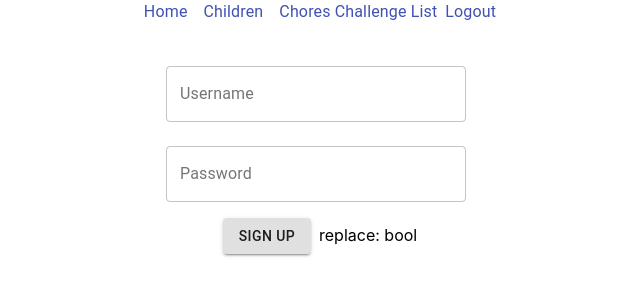
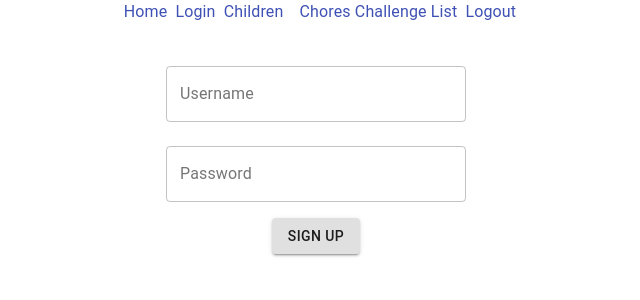
Before and after one commit to BW-Home-Chore-Tracker/FrontEnd, a React (Create React App) app in the folder homechoretracker/: page / in a window 1280 px wide. Shown: the top 300 px of the page, without its empty margins (324-964 px from the left). Built offline with nearby package versions, Linux system fonts and the light colour scheme.

Commit message:
got register and login to work

```diff
--- a/homechoretracker/package.json
+++ b/homechoretracker/package.json
@@ -13,6 +13,7 @@
     "react-router-dom": "^5.1.2",
     "react-scripts": "3.2.0",
     "redux": "^4.0.4",
+    "redux-logger": "^3.0.6",
     "redux-thunk": "^2.3.0"
   },
   "scripts": {
--- a/homechoretracker/src/App.js
+++ b/homechoretracker/src/App.js
@@ -3,12 +3,12 @@ import { BrowserRouter as Router, Route, Switch, Link } from "react-router-dom";
 
 import Login from './components/Login';
 import PrivateRoute from "./components/PrivateRoute";
-import Parent from "./components/SignIn";
+import Parent from "./components/Parent";
+import Parents from './components/Parents';
 import Chores from "./components/Chores";
 import './App.css';
 import Children from './components/Children';
 import UpdateChoresForm from './components/UpdateChoresForm'
-import SignIn from "./components/SignIn";
 import NavBar from "./components/NavBar";
 function App() {
 
@@ -19,18 +19,18 @@ function App() {
     <Router>
 
       <div className="App">
+
         <NavBar />
         <Switch>
-          <Route exact exact path="/" component={SignIn} />
-          <PrivateRoute exact path="/protected" component={Parent} />
+          <Route path="/parents" components={Parents} />
+          <Route exact path="/" component={Parent} />
+          <Route exact path="/login" component={Login} />
+          <Route exact path="/protected" component={Parent} />
           <Route exact path="/children" component={Children} />
           <Route path="/chores" component={Chores} />
-
           <Route path="/children" component={Children} />
           <Route path="/chores" component={Chores} />
           <Route path="/update-chores" component={UpdateChoresForm} />
-
-          {/* <Route exact path="/" component={Login} /> */}
         </Switch>
       </div>
     </Router>
--- a/homechoretracker/src/components/Children.js
+++ b/homechoretracker/src/components/Children.js
@@ -148,9 +148,11 @@ function Children(props) {
 			</div>
 
 			<div>
-				<Button variant="contained" className={classes.button} type="submit" onClick={addChild}>
-					Add
+				<Link to="/update-children">
+					<Button variant="contained" className={classes.button} type="submit" onClick={addChild}>
+						Add
 				</Button>
+				</Link>
 			</div>
 		</form>
 
--- a/homechoretracker/src/components/Login.js
+++ b/homechoretracker/src/components/Login.js
@@ -2,7 +2,7 @@ import React, { useState } from 'react';
 import { makeStyles } from '@material-ui/core/styles';
 import TextField from '@material-ui/core/TextField';
 import Button from '@material-ui/core/Button';
-import axiosWithAuth from './axiosWithAuth';
+import axios from 'axios';
 import { connect } from 'react-redux';
 import { doSignIn } from '../actions/authActions';
 
@@ -19,6 +19,7 @@ const useStyles = makeStyles(theme => ({
     },
     button: {
         margin: theme.spacing(1),
+        width: 150,
     },
     input: {
         display: 'none',
@@ -26,11 +27,13 @@ const useStyles = makeStyles(theme => ({
 }));
 
 const Login = props => {
-    const [user, setUser] = useState({})
+    const [user, setUser] = useState({ username: "", password: "" })
 
     const login = e => {
         e.preventDefault();
+        console.log(user)
         props.doSignIn(user);
+        this.props.history.push("/children");
 
 
     };
@@ -44,14 +47,15 @@ const Login = props => {
     };
     const handleSubmit = e => {
         e.preventDefault();
-        axiosWithAuth.post('https://chore-tracker-bw.herokuapp.com/users/login', user)
+        axios.post('https://chore-tracker-bw.herokuapp.com/users/login', user)
             .then(response => {
                 localStorage.setItem("token", response.data.token);
-                props.history.push("/parent");
+
             })
-            .catch(error => console.log(error)
-            )
+
+
     }
+
     const classes = useStyles();
     return (
         <div>
--- a/homechoretracker/src/components/NavBar.js
+++ b/homechoretracker/src/components/NavBar.js
@@ -19,6 +19,7 @@ export default function NavBar() {
             <Link href="https://chorechallenge.netlify.com/" onClick={preventDefault} className={classes.link}>
                 Home
       </Link>
+            <Link to="/login">Login</Link>
             <Link to="/children" onClick={preventDefault} className={classes.link}>
                 Children
             </Link>
--- a/homechoretracker/src/components/Parent.js
+++ b/homechoretracker/src/components/Parent.js
@@ -1,8 +1,8 @@
-import React from 'react'
+import React, { useState } from 'react'
 import { makeStyles } from '@material-ui/core/styles';
 import TextField from '@material-ui/core/TextField';
 import Button from '@material-ui/core/Button';
-
+import { Link } from "react-router-dom";
 import { connect } from 'react-redux';
 import { doCreateAccount } from '../actions/authActions';
 
@@ -27,9 +27,18 @@ const useStyles = makeStyles(theme => ({
 }));
 
 const Parent = props => {
-    const fetchParent = e => {
+    const [user, setUser] = useState({});
+
+    const register = e => {
         e.preventDefault();
-        props.doCreateAccount();
+        console.log(user)
+        props.doCreateAccount(user);
+        props.history.push('/parents')
+
+
+    }
+    const handleChange = e => {
+        setUser({ ...user, [e.target.name]: e.target.value })
     }
     const classes = useStyles();
 
@@ -37,16 +46,18 @@ const Parent = props => {
         <form className={classes.container} noValidate autoComplete="off">
 
             <div className={classes.form}>
-                <div>
+                {/* <div>
                     <TextField
-                        id="name"
+                        id="first_name"
                         className={classes.textField}
                         label="Name"
                         margin="normal"
                         variant="outlined"
+                        onChange={handleChange}
+                        name="first_name"
 
                     />
-                </div>
+                </div> */}
                 <div>
                     <TextField
                         id="username"
@@ -54,10 +65,13 @@ const Parent = props => {
                         label="Username"
                         margin="normal"
                         variant="outlined"
+                        onChange={handleChange}
+                        name="username"
+                        value={user.username}
 
                     />
                 </div>
-                <div>
+                {/* <div>
                     <TextField
                         id="email"
                         className={classes.textField}
@@ -65,10 +79,12 @@ const Parent = props => {
                         type="email"
                         margin="normal"
                         variant="outlined"
+                        onChange={handleChange}
+                        name="email"
 
 
                     />
-                </div>
+                </div> */}
                 <div>
                     <TextField
                         id="password-input"
@@ -78,11 +94,17 @@ const Parent = props => {
                         autoComplete="current-password"
                         margin="normal"
                         variant="outlined"
+                        onChange={handleChange}
+                        name="password"
+                        value={user.password}
                     />
                 </div>
-                <Button variant="contained" className={classes.button} onClick={fetchParent}>
+                <Button variant="contained" className={classes.button} onClick={register}>
                     Sign Up
                 </Button>
+                <Link to={location => ({ ...location, pathname: "/parent" })} />
+
+
             </div>
         </form>
     )
--- a/homechoretracker/src/components/SignIn.js
+++ b/homechoretracker/src/components/Parents.js
@@ -1,10 +1,10 @@
-import React, { useState } from 'react'
+import React from 'react'
 import { makeStyles } from '@material-ui/core/styles';
 import TextField from '@material-ui/core/TextField';
 import Button from '@material-ui/core/Button';
-import { Link } from "react-router-dom";
+
 import { connect } from 'react-redux';
-import { doCreateAccount } from '../actions/authActions';
+import { addChildren } from '../actions/childrenActions';
 
 
 // Form and form styling
@@ -26,17 +26,10 @@ const useStyles = makeStyles(theme => ({
     },
 }));
 
-const SignIn = props => {
-    const [user, setUser] = useState({});
-
-    const register = e => {
+const Parents = props => {
+    const addChild = e => {
         e.preventDefault();
-        props.doCreateAccount(user);
-
-
-    }
-    const handleChange = e => {
-        setUser({ ...user, [e.target.name]: e.target.value })
+        props.addChildren();
     }
     const classes = useStyles();
 
@@ -44,18 +37,16 @@ const SignIn = props => {
         <form className={classes.container} noValidate autoComplete="off">
 
             <div className={classes.form}>
-                {/* <div>
+                <div>
                     <TextField
-                        id="first_name"
+                        id="name"
                         className={classes.textField}
                         label="Name"
                         margin="normal"
                         variant="outlined"
-                        onChange={handleChange}
-                        name="first_name"
 
                     />
-                </div> */}
+                </div>
                 <div>
                     <TextField
                         id="username"
@@ -63,12 +54,10 @@ const SignIn = props => {
                         label="Username"
                         margin="normal"
                         variant="outlined"
-                        onChange={handleChange}
-                        name="username"
 
                     />
                 </div>
-                {/* <div>
+                <div>
                     <TextField
                         id="email"
                         className={classes.textField}
@@ -76,12 +65,10 @@ const SignIn = props => {
                         type="email"
                         margin="normal"
                         variant="outlined"
-                        onChange={handleChange}
-                        name="email"
 
 
                     />
-                </div> */}
+                </div>
                 <div>
                     <TextField
                         id="password-input"
@@ -91,19 +78,14 @@ const SignIn = props => {
                         autoComplete="current-password"
                         margin="normal"
                         variant="outlined"
-                        onChange={handleChange}
-                        name="password"
                     />
                 </div>
-                <Button variant="contained" className={classes.button} onClick={register}>
+                <Button variant="contained" className={classes.button} onClick={addChild}>
                     Sign Up
                 </Button>
-                <Link to={location => ({ ...location, pathname: "/parent" })} />
-
-                replace: bool
             </div>
         </form>
     )
 }
 const mapStateToProps = state => ({ user: state.user, error: state.error });
-export default connect(mapStateToProps, { doCreateAccount })(SignIn);
+export default connect(mapStateToProps, { addChildren })(Parents);
--- a/homechoretracker/src/components/PrivateRoute.js
+++ b/homechoretracker/src/components/PrivateRoute.js
@@ -8,7 +8,7 @@ const PrivateRoute = ({ component: Component, ...rest }) => {
                 if (localStorage.getItem('token')) {
                     return <Component />;
                 } else {
-                    return <Redirect to="/" />
+                    return <Redirect to="/login" />
                 }
 
             }}
--- a/homechoretracker/src/components/Rating.js
+++ b/homechoretracker/src/components/Rating.js
@@ -42,7 +42,7 @@ class CountDown extends Component {
     // if(choreCompleted > deadline)
     // return Date;
 
-}
+
     render() {
         const { days, seconds, hours, minutes, time_up } = this.state
         return (
@@ -76,8 +76,9 @@ render() {
             </div>
         )
     }
+
 }
-
+export default CountDown;
 
 // export default class Timer extends Component {
 //     state = {
--- a/homechoretracker/src/index.js
+++ b/homechoretracker/src/index.js
@@ -7,6 +7,7 @@ import { createStore, applyMiddleware } from "redux";
 import thunk from "redux-thunk";
 import { Provider } from "react-redux";
 import combineReducer from "../src/reducer/index";
-const store = createStore(combineReducer, (applyMiddleware(thunk)));
+import logger from 'redux-logger';
+const store = createStore(combineReducer, (applyMiddleware(thunk, logger)));
 
 ReactDOM.render(<Provider store={store}><App /></Provider>, document.getElementById('root'));
--- a/homechoretracker/src/reducer/authReducer.js
+++ b/homechoretracker/src/reducer/authReducer.js
@@ -2,8 +2,8 @@ import React from 'react';
 import { LOGIN_START, LOGIN_SUCCESS, LOGIN_FAIL, CREATE_USER_START, CREATE_USER_SUCCESS, CREATE_USER_FAIL, LOGOUT_START, LOGOUT_SUCCESS, LOGOUT_FAIL } from "../actions/authActions";
 
 const initialState = {
-    user: [],
-    username: "User1",
+
+    username: "",
     password: "",
     isAuth: false,
     isLoading: false,
```
Also changed, not shown: homechoretracker/src/actions/authActions.js (+12 -8 lines), 1 other file (tests, documents, lock files or other folders). Lines whose indentation alone changed are shown as unchanged.
